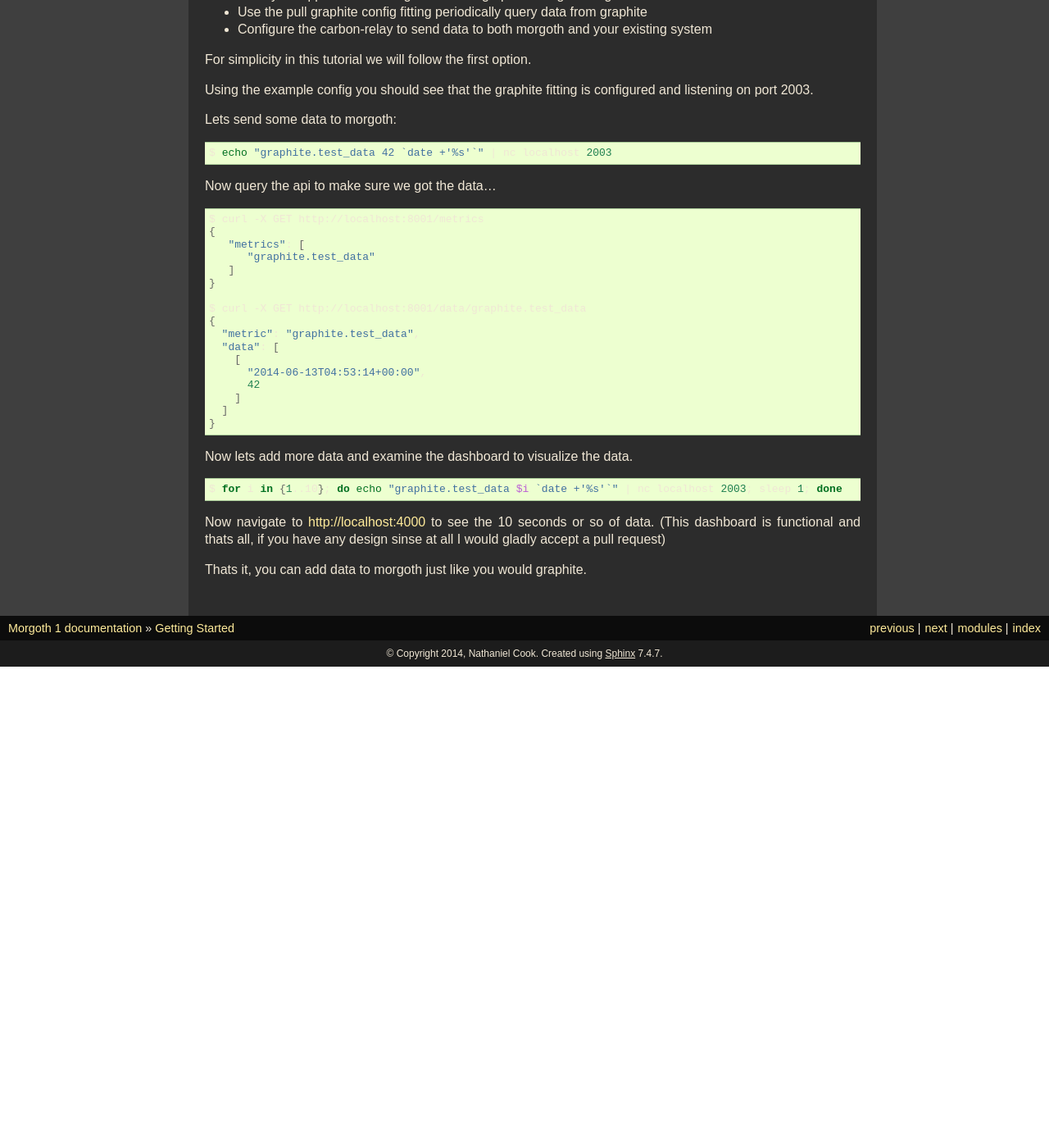
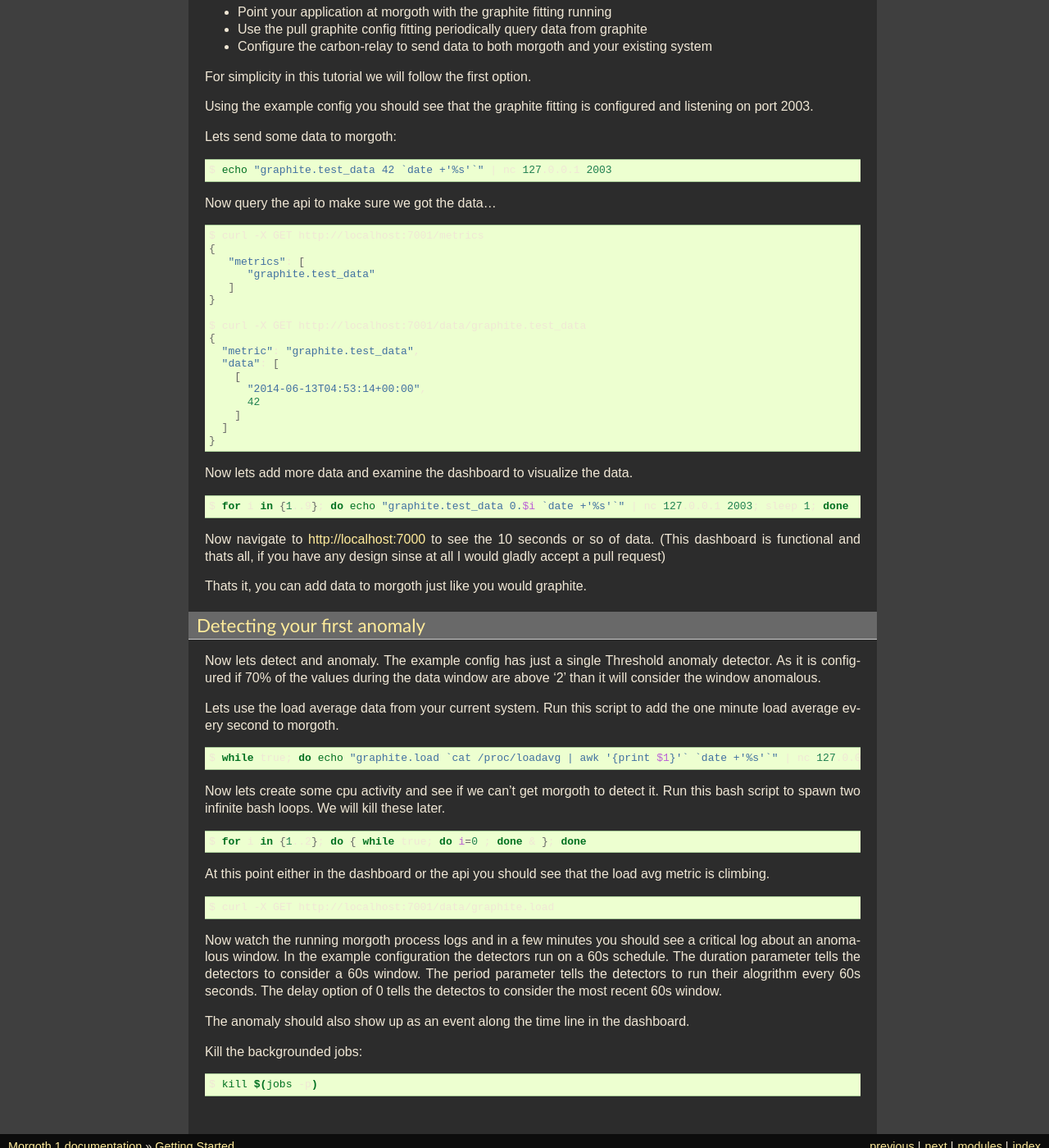
Before and after one commit to nathanielc/morgoth, a Sphinx documentation site: the page built from sphinx/started.rst, in a window 1280 px wide and 1400 px high, scrolled down 1111 px. Shown: the whole window at 82% size. Built offline with Sphinx 7.4.7, drawn with Linux system fonts in a browser that asks for light colours; formulas are drawn with MathJax 3; before the commit the page ends 1924 px from its top, so only the background shows below that; some of the changed text lies outside the part shown.

Commit message:
update getting started

```diff
--- a/sphinx/started.rst
+++ b/sphinx/started.rst
@@ -65,20 +65,20 @@
 
 .. code-block:: sh
 
-   $ echo "graphite.test_data 42 `date +'%s'`" | nc localhost 2003
+   $ echo "graphite.test_data 42 `date +'%s'`" | nc 127.0.0.1 2003
 
 Now query the api to make sure we got the data...
 
 .. code-block:: sh
 
-   $ curl -X GET http://localhost:8001/metrics
+   $ curl -X GET http://localhost:7001/metrics
    {
       "metrics": [
          "graphite.test_data"
       ]
    }
 
-   $ curl -X GET http://localhost:8001/data/graphite.test_data
+   $ curl -X GET http://localhost:7001/data/graphite.test_data
    {
      "metric": "graphite.test_data",
      "data": [
@@ -95,9 +95,52 @@
 
 .. code-block:: sh
 
-   $ for i in {1..10}; do echo "graphite.test_data $i `date +'%s'`" | nc localhost 2003; sleep 1; done
+   $ for i in {1..9}; do echo "graphite.test_data 0.$i `date +'%s'`" | nc 127.0.0.1 2003; sleep 1; done
 
-Now navigate to http://localhost:4000 to see the 10 seconds or so of data.
+Now navigate to http://localhost:7000 to see the 10 seconds or so of data.
 (This dashboard is functional and thats all, if you have any design sinse at all I would gladly accept a pull request)
 
 Thats it, you can add data to morgoth just like you would graphite.
+
+Detecting your first anomaly
+----------------------------
+
+
+Now lets detect and anomaly. The example config has just a single Threshold anomaly detector. As it is configured if 70%
+of the values during the data window are above '2' than it will consider the window anomalous.
+
+Lets use the load average data from your current system. Run this script to add the one minute load average every second to morgoth.
+
+.. code-block:: sh
+
+   $ while true; do echo "graphite.load `cat /proc/loadavg | awk '{print $1}'` `date +'%s'`" | nc 127.0.0.1 2003; sleep 1; done &
+
+Now lets create some cpu activity and see if we can't get morgoth to detect it. Run this bash script to spawn
+two infinite bash loops. We will kill these later.
+
+.. code-block:: sh
+
+   $ for i in {1..2}; do { while true; do i=0 ; done & }; done
+
+
+At this point either in the dashboard or the api you should see that the load avg metric is climbing.
+
+
+.. code-block:: sh
+
+   $ curl -X GET http://localhost:7001/data/graphite.load
+
+
+Now watch the running morgoth process logs and in a few minutes you should see a critical log about an anomalous window.
+In the example configuration the detectors run on a 60s schedule. The duration parameter tells the detectors to
+consider a 60s window. The period parameter tells the detectors to run their alogrithm every 60s seconds. The delay option of 0
+tells the detectos to consider the most recent 60s window.
+
+The anomaly should also show up as an event along the time line in the dashboard.
+
+
+Kill the backgrounded jobs:
+
+.. code-block:: sh
+
+   $ kill $(jobs -p)
```
Also changed, not shown: sphinx/configuration.rst (+6 -2 lines).
